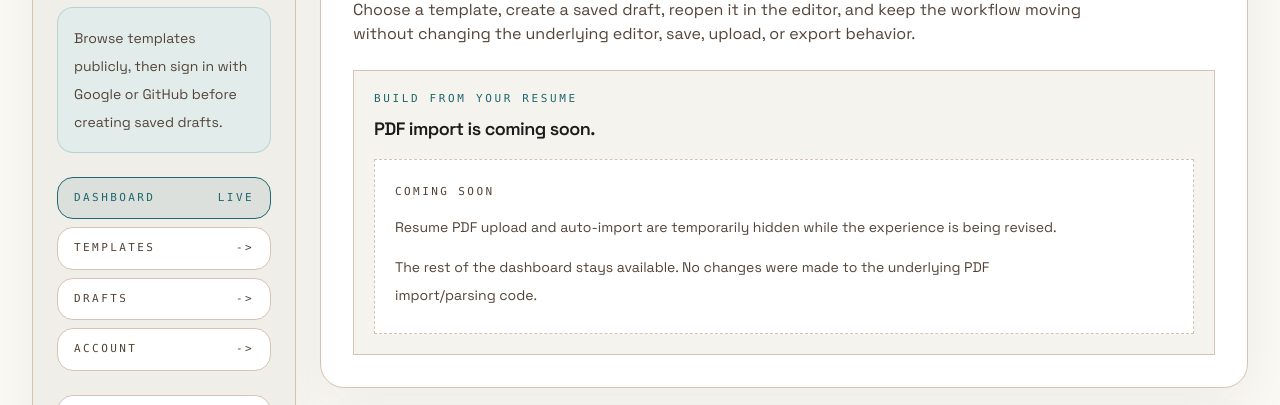
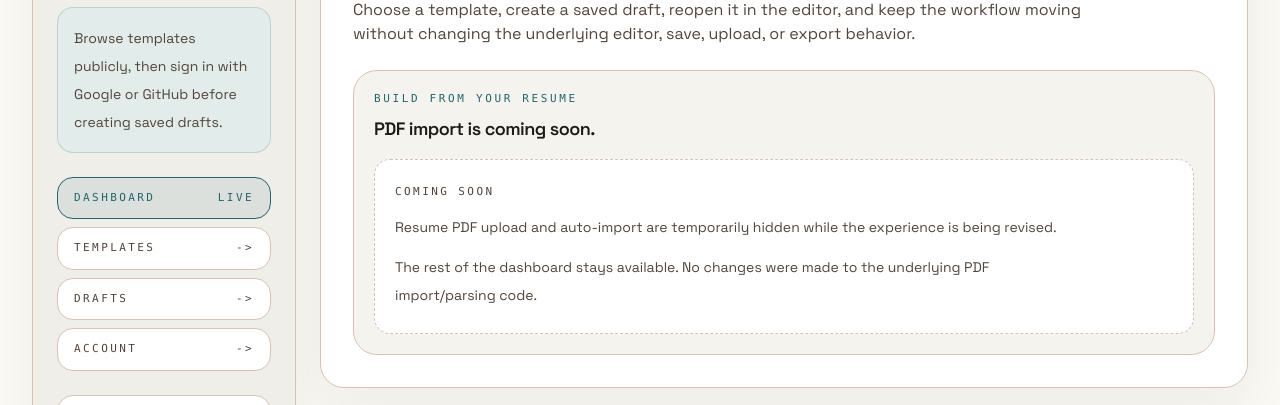
Before and after one commit to ChiraagDubey/Level-0, a Next.js app: page /dashboard in a window 1280 px wide. Shown: the part 160-565 px from the top of the page. Built offline with nearby package versions, Linux system fonts and the light colour scheme; no server answers.

Commit message:
Fixed uniformity throughout the UI

```diff
--- a/src/components/dashboard/ImportWebsiteCard.tsx
+++ b/src/components/dashboard/ImportWebsiteCard.tsx
@@ -186,13 +186,13 @@ export function ImportWebsiteCard({
   const previewKey = previewData ? `resume:${previewData.sourceFileName}:${selectedTemplateId}` : selectedTemplateId;
 
   return (
-    <section className="border border-outline-variant bg-surface-container-low p-4 sm:p-5">
+    <section className="rounded-2xl border border-outline-variant bg-surface-container-low p-4 sm:p-5">
       <div className="space-y-2">
         <p className="font-mono text-[11px] uppercase tracking-[0.24em] text-secondary">Build from your resume</p>
         <h3 className="text-lg font-semibold tracking-[-0.03em] text-on-background">PDF import is coming soon.</h3>
       </div>
 
-      <div className="mt-4 border border-dashed border-outline-variant bg-white px-4 py-6 sm:px-5">
+      <div className="mt-4 rounded-xl border border-dashed border-outline-variant bg-white px-4 py-6 sm:px-5">
         <div className="max-w-2xl space-y-3">
           <p className="font-mono text-[11px] uppercase tracking-[0.22em] text-on-surface-variant">Coming soon</p>
           <p className="text-sm leading-7 text-on-surface-variant">
```
